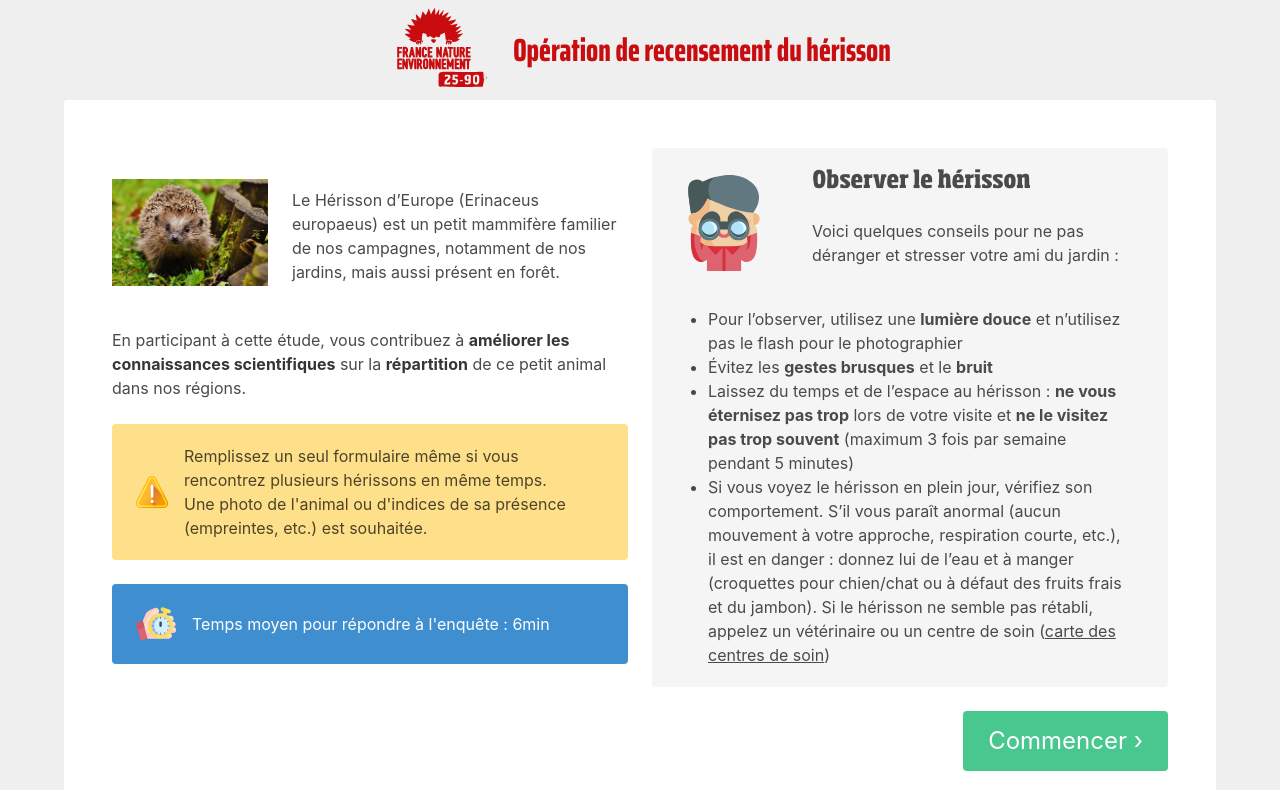
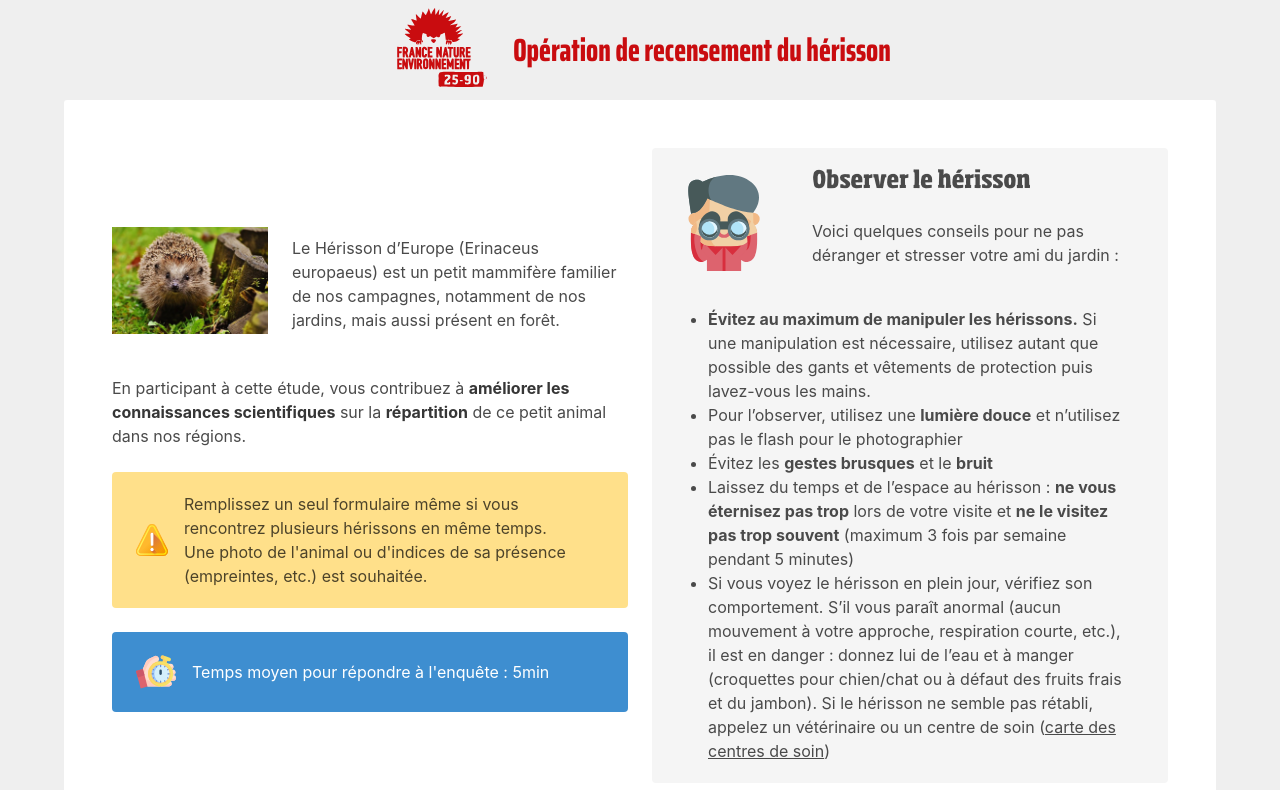
Before and after one commit to korukugashi/recensement-herisson, a Vue app: page / in a window 1280 px wide. Shown: the top 790 px of the page. Built offline with nearby package versions, Linux system fonts and the light colour scheme.

Commit message:
ajout option adresse inexacte, redirection https, ajout mention accueil

```diff
--- a/package.json
+++ b/package.json
@@ -1,6 +1,6 @@
 {
   "name": "herisson",
-  "version": "0.1.0",
+  "version": "1.0.0",
   "scripts": {
     "dev": "vite",
     "build": "vite build",
--- a/src/App.vue
+++ b/src/App.vue
@@ -21,6 +21,7 @@ export default {
     const form = reactive({
       date: date.toISOString().substring(0, 10),
       heure: date.toLocaleTimeString().substring(0, 5),
+      adresseInexacte: 0,
       adresse: null,
       codePostal: null,
       lat: null,
--- a/src/components/HomePage.vue
+++ b/src/components/HomePage.vue
@@ -16,7 +16,7 @@
       </div>
       <div class="notification is-info is-flex" style="align-items: center">
         <img src="/icons/chrono.svg" alt="chrono" class="mr-4" style="width: 2.5rem;" />
-        <div>Temps moyen pour répondre à l'enquête : 6min</div>
+        <div>Temps moyen pour répondre à l'enquête : 5min</div>
       </div>
     </div>
     <div class="column">
@@ -31,6 +31,7 @@
           </div>
         </div>
         <ul class="with-bullet">
+          <li><strong>Évitez au maximum de manipuler les hérissons.</strong> Si une manipulation est nécessaire, utilisez autant que possible des gants et vêtements de protection puis lavez-vous les mains.</li>
           <li>Pour l’observer, utilisez une <strong>lumière douce</strong> et n’utilisez pas le flash pour le photographier</li>
           <li>Évitez les <strong>gestes brusques</strong> et le <strong>bruit</strong></li>
           <li>Laissez du temps et de l’espace au hérisson : <strong>ne vous éternisez pas trop</strong> lors de votre visite et <strong>ne le visitez pas trop souvent</strong> (maximum 3 fois par semaine pendant 5 minutes)</li>
--- a/src/components/ObservationStep.vue
+++ b/src/components/ObservationStep.vue
@@ -35,6 +35,12 @@
             :onShouldGetData="getAdresse"
           />
         </div>
+      </div>
+      <div class="field" v-if="form.adresse || form.lat">
+        <label class="checkbox" for="adresseInexacte">
+          <input type="checkbox" id="adresseInexacte" true-value="1" false-value="0" v-model="form.adresseInexacte" />
+          La localisation que j'ai saisie n'est pas précise <span class="is-size-7">(impossibilité de s'arrêter sur le bord de la route, chemin en forêt non localisable, etc.)</span>
+        </label>
       </div>
     </div>
     <div class="column">
```
Also changed, not shown: 2 other files (tests, documents, lock files or other folders).
